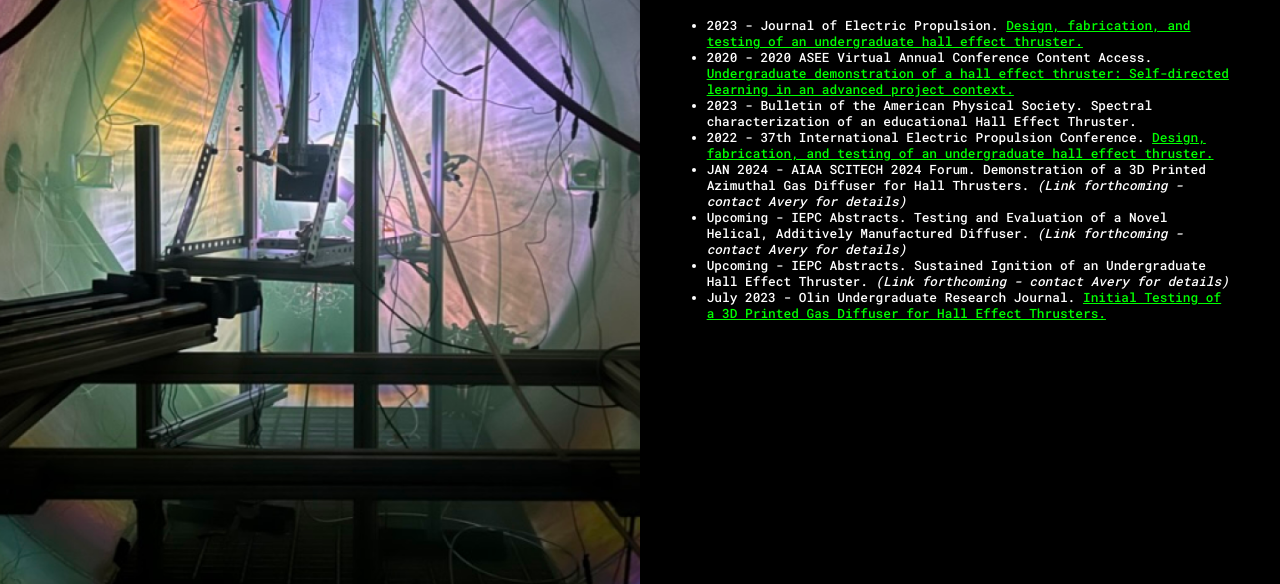
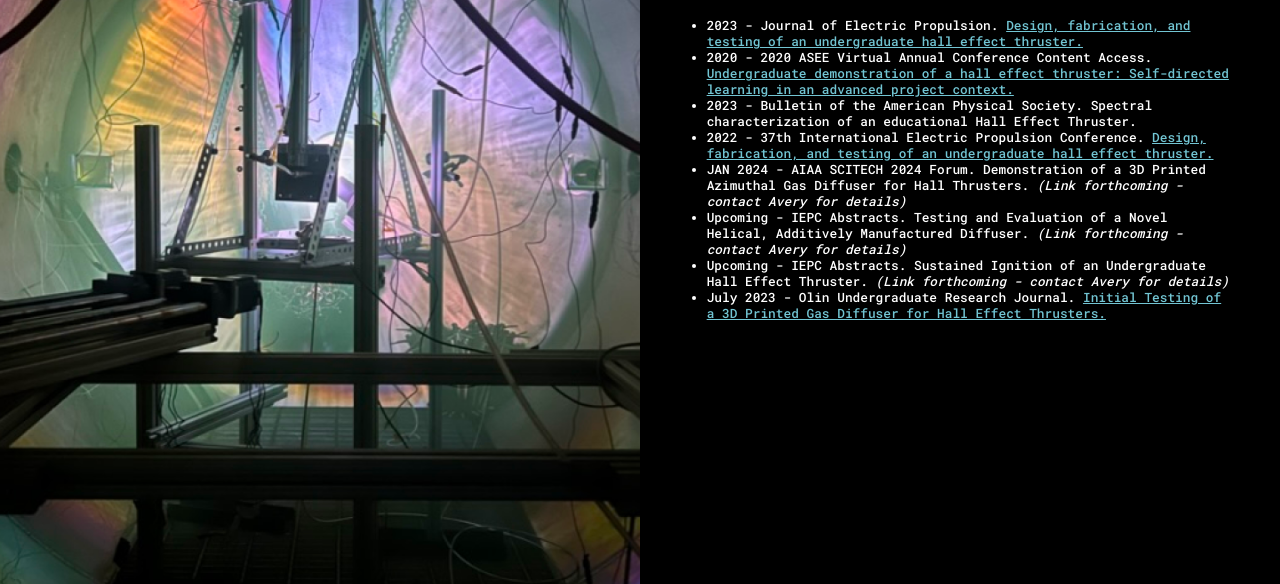
Before and after one commit to Olin-Plasma-Engineering-Lab/OPEL-Website, a plain HTML site: page journal-articles.html in a window 1280 px wide. Shown: the part 269-853 px from the top of the page. Drawn offline with Linux system fonts and the light colour scheme; a web font is replaced by a local one.

Commit message:
Change link color to pale blue

```diff
--- a/styles_journal-articles.css
+++ b/styles_journal-articles.css
@@ -71,7 +71,7 @@ footer {
 }
 
 a {
-  color: #00ff00;
+  color: #72c5d3;
   text-decoration: underline;
 }
 
```
